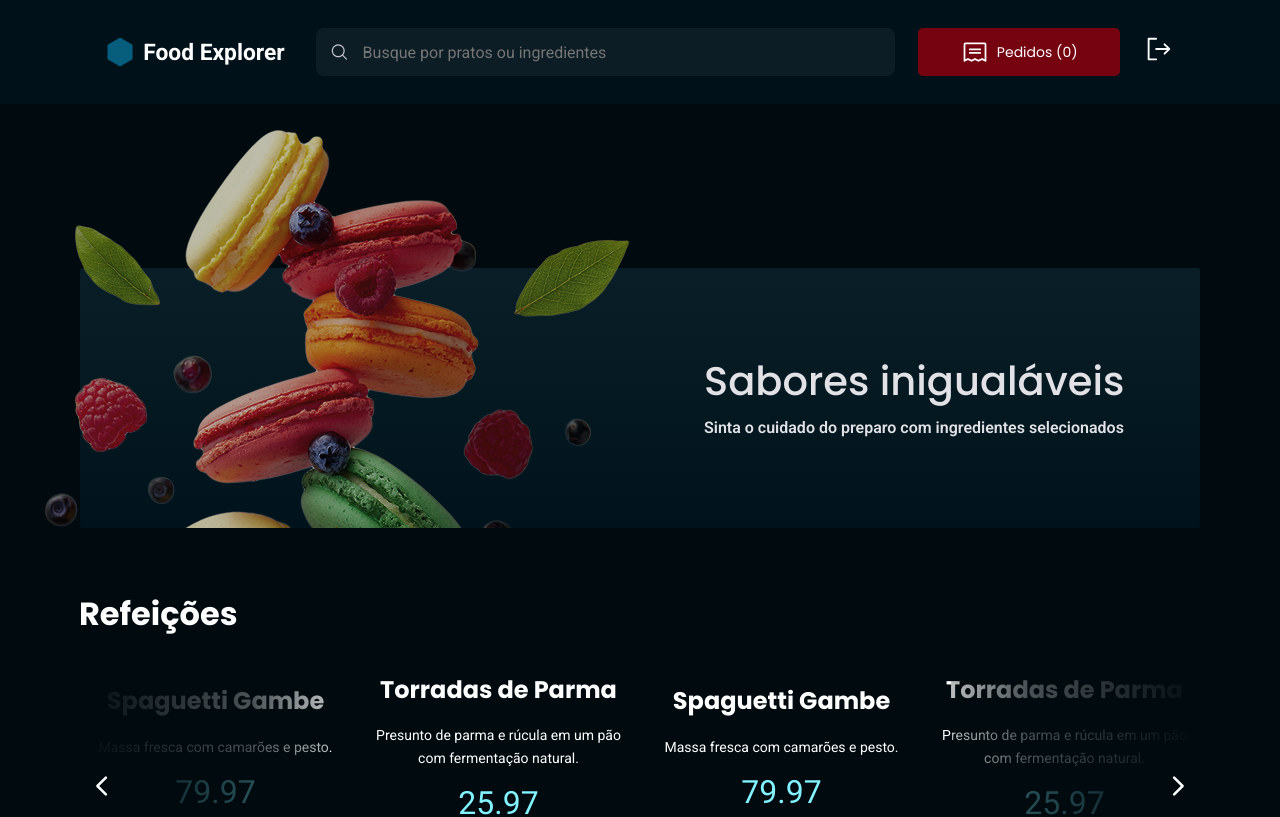
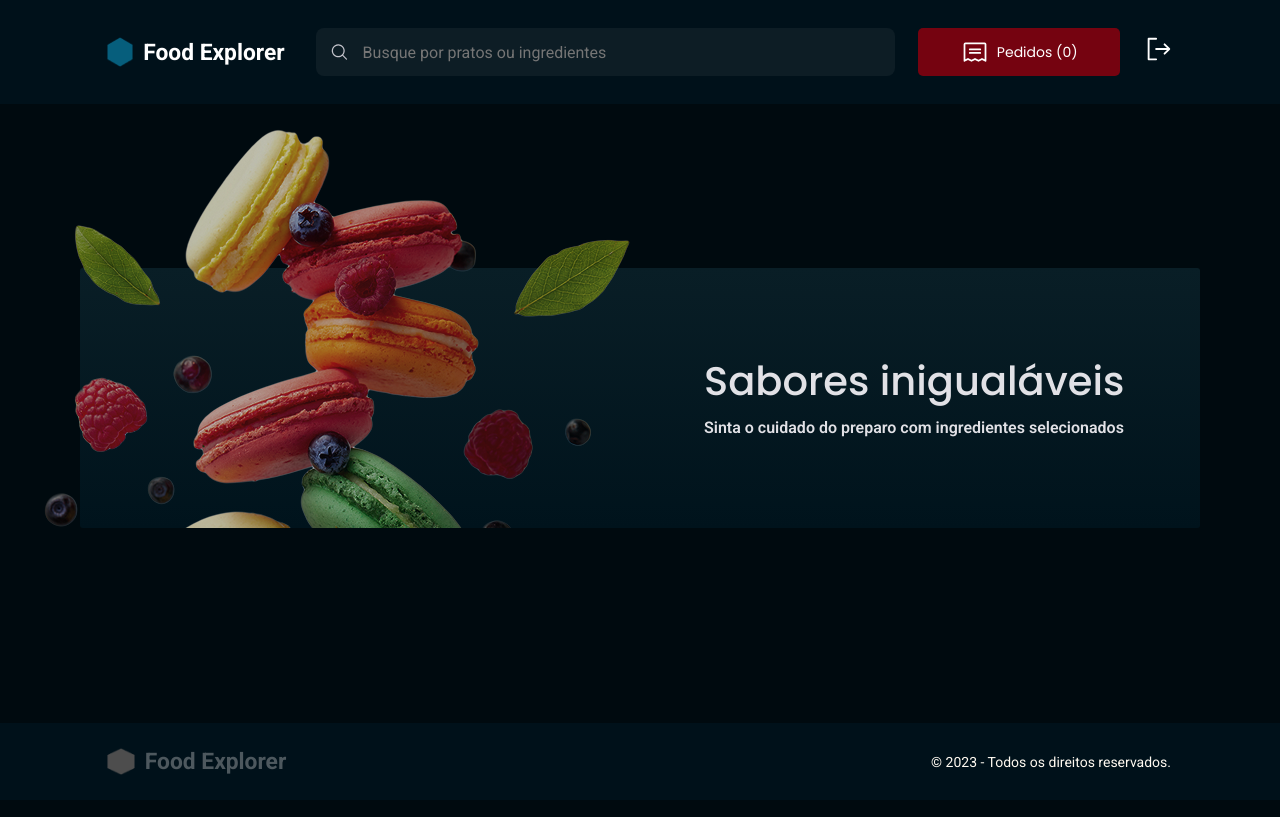
Before and after one commit to MichelleCordeiro/food-explorer, a React (Vite) app: page / in a window 1280 px wide. Shown: the top 817 px of the page. Built offline with nearby package versions, Linux system fonts and the light colour scheme.

Commit message:
feat: add SignIn, SignOut and Footer components

```diff
--- /dev/null
+++ b/src/components/Footer/index.jsx
@@ -0,0 +1,15 @@
+import { Logo } from '../Logo'
+
+import { Container, Content } from './styles'
+
+export function Footer() {
+  return (
+    <Container>
+      <Content>
+        <Logo />
+
+        <span>© 2023 - Todos os direitos reservados.</span>
+      </Content>
+    </Container>
+  )
+}
--- /dev/null
+++ b/src/components/Footer/styles.js
@@ -0,0 +1,63 @@
+import styled from 'styled-components'
+
+export const Container = styled.footer`
+  width: 100%;
+  position: fixed;
+  z-index: 100;
+  bottom: 0;
+  left: 0;
+
+  align-content: center;
+  background-color: ${({ theme }) => theme.COLORS.DARK_600};
+`;
+
+export const Content = styled.div`
+  width: 42.8rem;
+  height: 7.7rem;
+
+  margin: 0 auto;
+  padding-inline: 2.8rem 3rem;
+
+  display: flex;
+  justify-content: space-between;
+  align-items: center;
+
+  font-size: 1.2rem;
+
+  > a {
+    width: fit-content;
+
+    img {
+      filter: grayscale(1);
+      width: 2.2rem;
+      height: 2rem;
+    }
+
+    span {
+      color: ${({ theme }) => theme.COLORS.LIGHT_700};
+      font-size: 1.526rem;
+    }
+  }
+
+  > span {
+    color: ${({ theme }) => theme.COLORS.LIGHT_200};
+  }
+
+  @media (min-width: 769px) {
+    width: 100%;
+    max-width: 112.2rem;
+    font-size: 1.4rem;
+
+    > a {
+      img {
+        width: clamp(2.2rem, 1.5rem + 1vw, 3rem);
+        height: clamp(2rem, 1.5rem + 1vw, 3rem);
+      }
+
+      span {
+        color: ${({ theme }) => theme.COLORS.LIGHT_700};
+        font-size: clamp(1.4rem, 1rem + 1vw, 2.4rem);
+      }
+    }
+  }
+`;
--- a/src/pages/Home/index.jsx
+++ b/src/pages/Home/index.jsx
@@ -1,6 +1,7 @@
 import { Header } from '../../components/Header'
 import { Hero } from '../../components/Hero'
 import { Section } from '../../components/Section'
+import { Footer } from '../../components/Footer'
 
 import { Container } from './styles'
 
@@ -10,12 +11,13 @@ export function Home() {
       <Header />
       <Hero />
 
-      <main>
+      {/* <main>
         <Section title='Refeições' />
 
         <Section title='Sobremesas' />
-      </main>
+      </main> */}
 
+      <Footer />
     </Container>
-  );
+  )
 }
--- /dev/null
+++ b/src/pages/SignIn/index.jsx
@@ -0,0 +1,32 @@
+import { Logo } from '../../components/Logo'
+import { Button } from '../../components/Button'
+import { Input } from '../../components/Input'
+
+import { Container, Content, Form } from './styles'
+
+export function SignIn() {
+  return (
+    <Container>
+      <Content>
+        <Logo />
+
+        <Form action=''>
+          <label htmlFor='email'>E-mail</label>
+          <Input type='email' name='email' id='email' placeholder='Exemplo: exemplo@mail.com.br' />
+
+          <label htmlFor='password'>Senha</label>
+          <Input
+            type='password'
+            name='password'
+            id='password'
+            placeholder='No mínimo 6 caracteres'
+          />
+
+          <Button type='submit' title='Entrar' />
+        </Form>
+
+        <a href='#'>Criar uma conta</a>
+      </Content>
+    </Container>
+  )
+}
--- /dev/null
+++ b/src/pages/SignIn/styles.js
@@ -0,0 +1,57 @@
+import styled from 'styled-components'
+
+export const Container = styled.div`
+  width: 100%;
+  height: 100vh;
+
+  display: flex;
+  flex-direction: column;
+  align-items: center;
+  justify-content: center;
+`;
+
+export const Content = styled.div`
+  width: 31.6rem;
+  align-items: center;
+
+  > #logo {
+    padding-bottom: 7.3rem;
+    width: 100%;
+
+    > img {
+      width: 4.3rem;
+      height: 4.3rem;
+    }
+
+    > span {
+      font-size: 3.724rem;
+    }
+  }
+
+  > a {
+    display: flex;
+    justify-content: center;
+
+    color: ${({ theme }) => theme.COLORS.LIGHT_100};
+    font-size: 1.4rem;
+  }
+
+  a:hover {
+    color: ${({ theme }) => theme.COLORS.LIGHT_300};
+  }
+`;
+
+export const Form = styled.form`
+  display: flex;
+  flex-direction: column;
+  justify-content: center;
+  align-items: start;
+  text-align: center;
+  padding-block: 7.3rem 3.2rem;
+  color: ${({ theme }) => theme.COLORS.LIGHT_400};
+  padding-block: 0.8rem 3.2rem;
+
+  > label {
+    padding-bottom: 0.8rem;
+  }
+`;
--- /dev/null
+++ b/src/pages/SignOut/index.jsx
@@ -0,0 +1,35 @@
+import { Logo } from '../../components/Logo'
+import { Button } from '../../components/Button'
+import { Input } from '../../components/Input'
+
+import { Container, Content, Form } from './styles'
+
+export function SignOut() {
+  return (
+    <Container>
+      <Content>
+        <Logo />
+
+        <Form action=''>
+          <label htmlFor='name'>Seu nome</label>
+          <Input type='name' name='name' id='name' placeholder='Exemplo: Maria da Silva' />
+
+          <label htmlFor='email'>E-mail</label>
+          <Input type='email' name='email' id='email' placeholder='Exemplo: exemplo@mail.com.br' />
+
+          <label htmlFor='password'>Senha</label>
+          <Input
+            type='password'
+            name='password'
+            id='password'
+            placeholder='No mínimo 6 caracteres'
+          />
+
+          <Button type='submit' title='Criar conta' />
+        </Form>
+
+        <a href='#'>Já tenho conta</a>
+      </Content>
+    </Container>
+  )
+}
--- /dev/null
+++ b/src/pages/SignOut/styles.js
@@ -0,0 +1,57 @@
+import styled from 'styled-components'
+
+export const Container = styled.div`
+  width: 100%;
+  height: 100vh;
+
+  display: flex;
+  flex-direction: column;
+  align-items: center;
+  justify-content: center;
+`;
+
+export const Content = styled.div`
+  width: 31.6rem;
+  align-items: center;
+
+  > #logo {
+    padding-bottom: 7.3rem;
+    width: 100%;
+
+    > img {
+      width: 4.3rem;
+      height: 4.3rem;
+    }
+
+    > span {
+      font-size: 3.724rem;
+    }
+  }
+
+  > a {
+    display: flex;
+    justify-content: center;
+
+    color: ${({ theme }) => theme.COLORS.LIGHT_100};
+    font-size: 1.4rem;
+  }
+
+  a:hover {
+    color: ${({ theme }) => theme.COLORS.LIGHT_300};
+  }
+`;
+
+export const Form = styled.form`
+  display: flex;
+  flex-direction: column;
+  justify-content: center;
+  align-items: start;
+  text-align: center;
+  padding-block: 7.3rem 3.2rem;
+  color: ${({ theme }) => theme.COLORS.LIGHT_400};
+  padding-block: 0.8rem 3.2rem;
+
+  > label {
+    padding-bottom: 0.8rem;
+  }
+`;
--- a/src/styles/global.js
+++ b/src/styles/global.js
@@ -19,9 +19,14 @@ export default createGlobalStyle`
     -moz-osx-font-smoothing: grayscale;
   }
 
-  body, button {
+  body {
     font-family: "Poppins", sans-serif;
     font-size: 16px;
+  }
+
+  button {
+    font-family: "Poppins", sans-serif;
+    font-size: 14px;
   }
 
   input, textarea, label, placeholder, span, .tag {
```
Also changed, not shown: src/main.jsx (+8 -4 lines).
